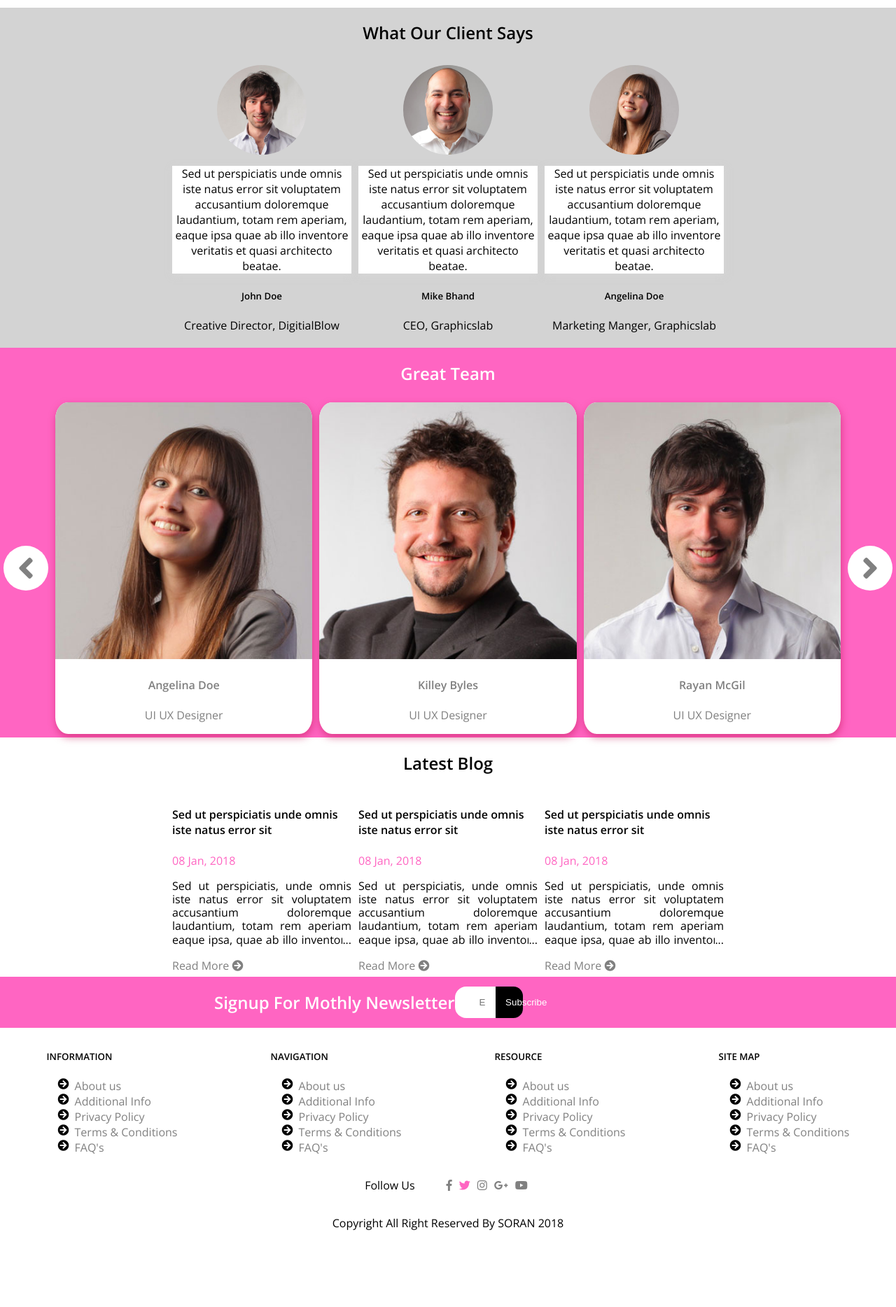
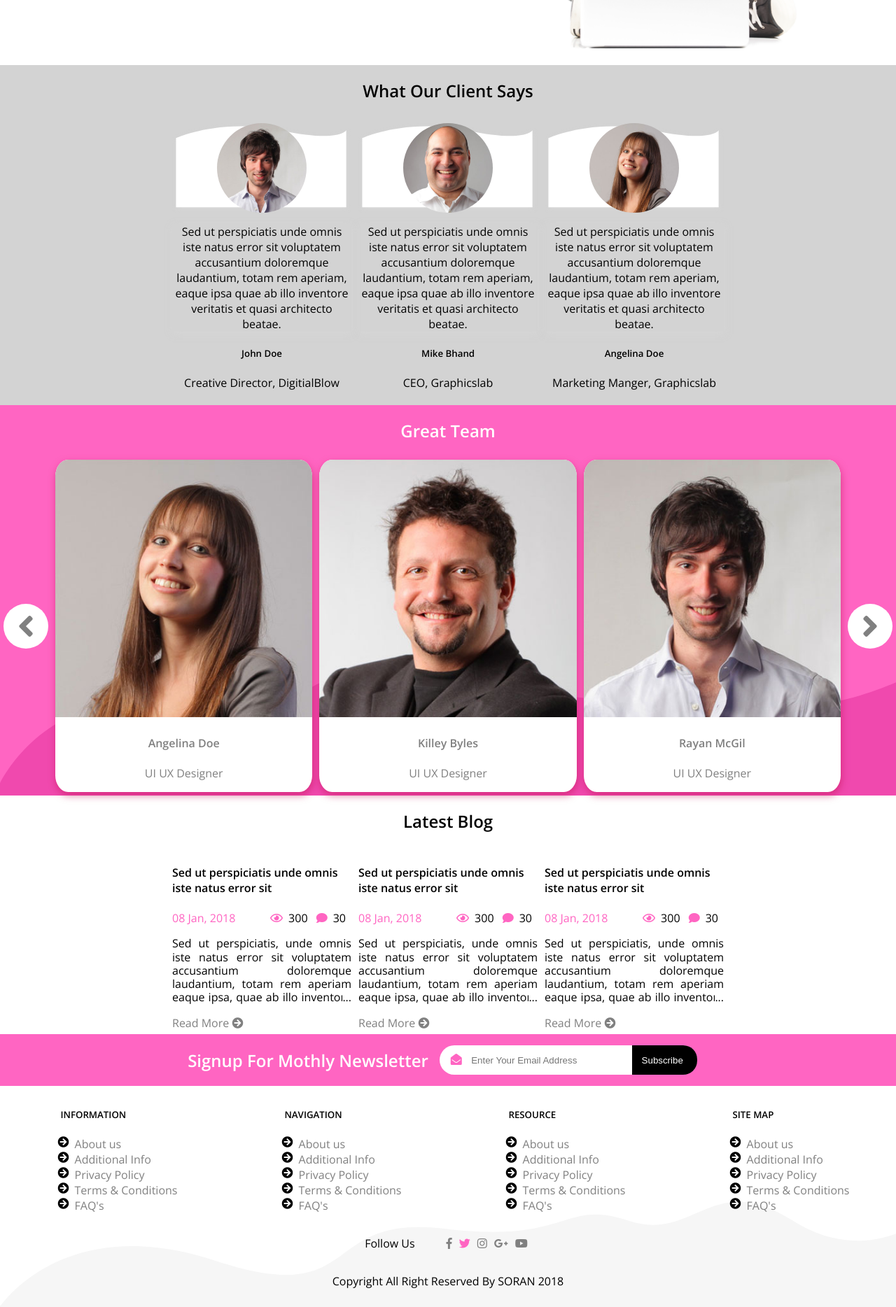
Before and after one commit to MikeGratsas/bit, a PHP site: page / in a window 1280 px wide. Shown: the part 1354-3222 px from the top of the page at 70% size. Before the commit the page ends 3112 px from the top, so only its background shows below. Run offline with PHP 8.4, Linux system fonts and the light colour scheme; some libraries are stand-ins or nearby versions.

Commit message:
svg background

```diff
--- a/soran/index.html
+++ b/soran/index.html
@@ -1,4 +1,3 @@
-
 <!DOCTYPE html>
 <html lang="en" xmlns="http://www.w3.org/1999/xhtml">
 
@@ -38,18 +37,13 @@
                     Build Better Websites, The Better Way
                     With Total
                 </h2>
-        <form class="" action="#" method="post">
-          <div class="relative">
-            <input id="search" type="search" name="issue" placeholder="Search your desire issue for fix" value="">
-            <button class="sr-only" type="submit">
-              <svg aria-hidden="true" data-prefix="fas" data-icon="search" role="img" xmlns="http://www.w3.org/2000/svg" viewBox="0 0 512 512" class="svg-inline--fa fa-search fa-w-16 fa-fw">
-                <path fill="currentColor" d="M505 442.7L405.3 343c-4.5-4.5-10.6-7-17-7H372c27.6-35.3 44-79.7 44-128C416 93.1 322.9 0 208 0S0 93.1 0 208s93.1 208 208 208c48.3 0 92.7-16.4 128-44v16.3c0 6.4 2.5 12.5 7 17l99.7 99.7c9.4 9.4 24.6 9.4 33.9 0l28.3-28.3c9.4-9.4 9.4-24.6.1-34zM208 336c-70.7 0-128-57.2-128-128 0-70.7 57.2-128 128-128 70.7 0 128 57.2 128 128 0 70.7-57.2 128-128 128z"
-                  class=""></path>
-              </svg> Search!
-            </button>
+                <form id="search-form" action="#" method="post">
+                    <div class="input-group">
+                        <input id="issue" class="input-text" type="search" name="issue" placeholder="Search your desire issue for fix" />
+                        <button id="search" class="input-button colorful" type="submit">Search</button>
                     </div>
                 </form>
-        <ul class="menu auto-margin">
+                <ul class="menu">
                     <li>
                         <a id="facebook" class="circle bordered facebook-bg" href="#facebook" title="Facebook">
                         </a>
@@ -126,32 +120,38 @@
                 <h2>What Our Client Says</h2>
                 <div class="clients">
                     <div class="client">
+                        <div class="client-card client-bg">
                             <div class="circle portrait3-bg"></div>
                             <p class="shadowed">Sed ut perspiciatis unde omnis iste natus error sit voluptatem accusantium doloremque laudantium, totam rem aperiam, eaque ipsa quae ab illo inventore veritatis et quasi architecto beatae.</p>
-            <div>
-              <h5>John Doe</h5>
-              <p>Creative Director, DigitialBlow</p>
+                        </div>
+                        <div class="client-heading">
+                            <h5 class="client-name">John Doe</h5>
+                            <p class="client-position">Creative Director, DigitialBlow</p>
                         </div>
                     </div>
                     <div class="client">
+                        <div class="client-card client-bg">
                             <div class="circle portrait1-bg"></div>
                             <p class="shadowed">Sed ut perspiciatis unde omnis iste natus error sit voluptatem accusantium doloremque laudantium, totam rem aperiam, eaque ipsa quae ab illo inventore veritatis et quasi architecto beatae.</p>
-            <div>
-              <h5>Mike Bhand</h5>
-              <p>CEO, Graphicslab</p>
+                        </div>
+                        <div class="client-heading">
+                            <h5 class="client-name">Mike Bhand</h5>
+                            <p class="client-position">CEO, Graphicslab</p>
                         </div>
                     </div>
                         <div class="client">
+                            <div class="client-card client-bg">
                                 <div class="circle portrait4-bg"></div>
                                 <p class="shadowed">Sed ut perspiciatis unde omnis iste natus error sit voluptatem accusantium doloremque laudantium, totam rem aperiam, eaque ipsa quae ab illo inventore veritatis et quasi architecto beatae.</p>
-            <div>
-              <h5>Angelina Doe</h5>
-              <p>Marketing Manger, Graphicslab</p>
+                            </div>
+                            <div class="client-heading">
+                                <h5 class="client-name">Angelina Doe</h5>
+                                <p class="client-position">Marketing Manger, Graphicslab</p>
                             </div>
                         </div>
                     </div>
             </section>
-      <section id="team" class="colorful centered">
+            <section id="team" class="colorful centered team-bg">
                 <h2>Great Team</h2>
                 <div class="employees">
                     <a class="previous circle" href="#previous" title="Previous">
@@ -186,48 +186,63 @@
                 <div class="notes">
                     <section class="note">
                         <h4>Sed ut perspiciatis unde omnis iste natus error sit</h4>
-            <time class="foreground" datetime="2018-01-08">08 Jan, 2018</time>
-            <p class="multi-line-overflow">Sed ut perspiciatis, unde omnis iste natus error sit voluptatem accusantium doloremque laudantium, totam rem aperiam eaque ipsa, quae ab illo inventore veritatis et quasi architecto beatae vitae dicta sunt,
+                        <div class="details">
+                            <time class="float-left foreground" datetime="2018-01-08">08 Jan, 2018</time>
+                            <span class="float-right"><span class="far fa-eye foreground"></span><span class="stats">300</span>&nbsp;<span class="fas fa-comment foreground"></span><span class="stats">30</span></span>
+                        </div>
+                        <p class="multi-line-overflow">
+                            Sed ut perspiciatis, unde omnis iste natus error sit voluptatem accusantium doloremque laudantium, totam rem aperiam eaque ipsa, quae ab illo inventore veritatis et quasi architecto beatae vitae dicta sunt,
                             explicabo. Nemo enim ipsam voluptatem, quia voluptas sit, aspernatur aut odit aut fugit, sed quia consequuntur magni dolores eos, qui ratione voluptatem sequi nesciunt, neque porro quisquam est, qui dolorem ipsum, quia dolor sit, amet,
                             consectetur, adipisci velit, sed quia non numquam eius modi tempora incidunt, ut labore et dolore magnam aliquam quaerat voluptatem. Ut enim ad minima veniam, quis nostrum exercitationem ullam corporis suscipit laboriosam, nisi ut
-              aliquid ex ea commodi consequatur? Quis autem vel eum iure reprehenderit, qui in ea voluptate velit esse, quam nihil molestiae consequatur, vel illum, qui dolorem eum fugiat, quo voluptas nulla pariatur?</p>
+                            aliquid ex ea commodi consequatur? Quis autem vel eum iure reprehenderit, qui in ea voluptate velit esse, quam nihil molestiae consequatur, vel illum, qui dolorem eum fugiat, quo voluptas nulla pariatur?
+                        </p>
                         <a class="button" href="#more">Read More <span class="fas fa-arrow-circle-right"></span></a>
                     </section>
                     <section class="note">
                         <h4>Sed ut perspiciatis unde omnis iste natus error sit</h4>
-            <time class="foreground" datetime="2018-01-08">08 Jan, 2018</time>
-            <p class="multi-line-overflow">Sed ut perspiciatis, unde omnis iste natus error sit voluptatem accusantium doloremque laudantium, totam rem aperiam eaque ipsa, quae ab illo inventore veritatis et quasi architecto beatae vitae dicta sunt,
+                        <div class="details">
+                            <time class="float-left foreground" datetime="2018-01-08">08 Jan, 2018</time>
+                            <span class="float-right"><span class="far fa-eye foreground"></span><span class="stats">300</span>&nbsp;<span class="fas fa-comment foreground"></span><span class="stats">30</span></span>
+                        </div>
+                        <p class="multi-line-overflow">
+                            Sed ut perspiciatis, unde omnis iste natus error sit voluptatem accusantium doloremque laudantium, totam rem aperiam eaque ipsa, quae ab illo inventore veritatis et quasi architecto beatae vitae dicta sunt,
                             explicabo. Nemo enim ipsam voluptatem, quia voluptas sit, aspernatur aut odit aut fugit, sed quia consequuntur magni dolores eos, qui ratione voluptatem sequi nesciunt, neque porro quisquam est, qui dolorem ipsum, quia dolor sit, amet,
                             consectetur, adipisci velit, sed quia non numquam eius modi tempora incidunt, ut labore et dolore magnam aliquam quaerat voluptatem. Ut enim ad minima veniam, quis nostrum exercitationem ullam corporis suscipit laboriosam, nisi ut
-              aliquid ex ea commodi consequatur? Quis autem vel eum iure reprehenderit, qui in ea voluptate velit esse, quam nihil molestiae consequatur, vel illum, qui dolorem eum fugiat, quo voluptas nulla pariatur?</p>
+                            aliquid ex ea commodi consequatur? Quis autem vel eum iure reprehenderit, qui in ea voluptate velit esse, quam nihil molestiae consequatur, vel illum, qui dolorem eum fugiat, quo voluptas nulla pariatur?
+                        </p>
                         <a class="button" href="#more">Read More <span class="fas fa-arrow-circle-right"></span></a>
                     </section>
                     <section class="note">
                         <h4>Sed ut perspiciatis unde omnis iste natus error sit</h4>
-            <time class="foreground" datetime="2018-01-08">08 Jan, 2018</time>
-            <p class="multi-line-overflow">Sed ut perspiciatis, unde omnis iste natus error sit voluptatem accusantium doloremque laudantium, totam rem aperiam eaque ipsa, quae ab illo inventore veritatis et quasi architecto beatae vitae dicta sunt,
+                        <div class="details">
+                            <time class="float-left foreground" datetime="2018-01-08">08 Jan, 2018</time>
+                            <span class="float-right"><span class="far fa-eye foreground"></span><span class="stats">300</span>&nbsp;<span class="fas fa-comment foreground"></span><span class="stats">30</span></span>
+                        </div>
+                        <p class="multi-line-overflow">
+                            Sed ut perspiciatis, unde omnis iste natus error sit voluptatem accusantium doloremque laudantium, totam rem aperiam eaque ipsa, quae ab illo inventore veritatis et quasi architecto beatae vitae dicta sunt,
                             explicabo. Nemo enim ipsam voluptatem, quia voluptas sit, aspernatur aut odit aut fugit, sed quia consequuntur magni dolores eos, qui ratione voluptatem sequi nesciunt, neque porro quisquam est, qui dolorem ipsum, quia dolor sit, amet,
                             consectetur, adipisci velit, sed quia non numquam eius modi tempora incidunt, ut labore et dolore magnam aliquam quaerat voluptatem. Ut enim ad minima veniam, quis nostrum exercitationem ullam corporis suscipit laboriosam, nisi ut
-              aliquid ex ea commodi consequatur? Quis autem vel eum iure reprehenderit, qui in ea voluptate velit esse, quam nihil molestiae consequatur, vel illum, qui dolorem eum fugiat, quo voluptas nulla pariatur?</p>
+                            aliquid ex ea commodi consequatur? Quis autem vel eum iure reprehenderit, qui in ea voluptate velit esse, quam nihil molestiae consequatur, vel illum, qui dolorem eum fugiat, quo voluptas nulla pariatur?
+                        </p>
                         <a class="button" href="#more">Read More <span class="fas fa-arrow-circle-right"></span></a>
                     </section>
                 </div>
             </section>
             <section id="subscribtion" class="colorful">
                 <h2>Signup For Mothly Newsletter</h2>
-        <form class="subscribeForm" action="#" method="post">
+                <form id="subscribe-form" action="#" method="post">
                     <div class="input-group">
-            <span class="input-group-addon"><span class="fas fa-envelope-o fa-fw"></span></span>
+                        <span class="input-group-addon"><span class="fas fa-envelope-open foreground"></span></span>
                         <input id="email" class="input-text" type="email" name="email" placeholder="Enter Your Email Address" />
-            <button id="subscribe" class="subscribe-button" type="submit">Subscribe</button>
+                        <button id="subscribe" class="input-button" type="submit">Subscribe</button>
                     </div>
                 </form>
             </section>
         </main>
-    <footer class="footer">
+        <footer class="footer footer-bg">
             <aside class="navgroup">
                 <nav>
-          <h5>INFORMATION</h5>
+                    <h5 class="uppercase">Information</h5>
                     <ul class="fa-ul">
                         <li><span class="fa-li fas fa-arrow-circle-right"></span><a class="button" href="#about">About us</a></li>
                         <li><span class="fa-li fas fa-arrow-circle-right"></span><a class="button" href="#additional">Additional Info</a></li>
@@ -237,7 +252,7 @@
                     </ul>
                 </nav>
                 <nav>
-          <h5>NAVIGATION</h5>
+                    <h5 class="uppercase">Navigation</h5>
                     <ul class="fa-ul">
                         <li><span class="fa-li fas fa-arrow-circle-right"></span><a class="button" href="#about">About us</a></li>
                         <li><span class="fa-li fas fa-arrow-circle-right"></span><a class="button" href="#additional">Additional Info</a></li>
@@ -247,7 +262,7 @@
                     </ul>
                 </nav>
                 <nav>
-          <h5>RESOURCE</h5>
+                    <h5 class="uppercase">Resource</h5>
                     <ul class="fa-ul">
                         <li><span class="fa-li fas fa-arrow-circle-right"></span><a class="button" href="#about">About us</a></li>
                         <li><span class="fa-li fas fa-arrow-circle-right"></span><a class="button" href="#additional">Additional Info</a></li>
@@ -257,7 +272,7 @@
                     </ul>
                 </nav>
                 <nav>
-          <h5>SITE MAP</h5>
+                    <h5 class="uppercase">Site map</h5>
                     <ul class="fa-ul">
                         <li><span class="fa-li fas fa-arrow-circle-right"></span><a class="button" href="#about">About us</a></li>
                         <li><span class="fa-li fas fa-arrow-circle-right"></span><a class="button" href="#additional">Additional Info</a></li>
--- a/soran/styles/style.css
+++ b/soran/styles/style.css
@@ -20,40 +20,67 @@ body {
     margin: auto;
 }
 
+.uppercase {
+    text-transform: uppercase;
+    margin-left: 1.5em;
+}
+
+.details {
+    overflow: hidden;
+}
+
+.stats {
+    margin: 0.5em;
+}
+
 .shadowed {
     box-shadow: 1px 3px 9px 0 rgba(217, 217, 217, 0.5);
-  background-color: white;
 }
 
 .input-group {
     background-color: white;
-  border-radius: 1em;
+    border-radius: 1.5em;
+    margin: 1em;
     display: flex;
-  width: 30%;
+    justify-content: space-between;
+}
+
+    .input-group:focus-within {
+        box-shadow: 10px 10px 12px #FF65C2;
     }
 
 .input-group-addon {
-  line-height: 2.6 !important;
-  padding-left: 10px;
+    padding-left: 1em;
     text-align: left;
-  width: 10%;
+    line-height: 2.6;
 }
 
 .input-text {
+    flex-shrink: 1;
+    flex-grow: 1;
     border: 0;
-  outline: 0;
-  padding: 15px 15px;
-  width: 50%;
+    outline: 0 none;
+    padding: 1em;
 }
 
-.subscribe-button {
-  width: 40%;
+    .input-text:first-child {
+        border-top-left-radius: 1.5em;
+        border-bottom-left-radius: 1.5em;
+    }
+
+.input-button {
     border: 0;
-  background-color: black;
-  color: white;
-  padding: 8px 14px;
-  border-top-right-radius: 1em;
-  border-bottom-right-radius: 1em;
+    padding: 0.5em 1.5em 0.5em 1em;
+}
+
+    .input-button:last-child {
+        border-top-right-radius: 1.5em;
+        border-bottom-right-radius: 1.5em;
+    }
+
+    .input-button:focus {
+        background-color: pink;
+        background-color: rgba(255, 101, 194, 0.5);
     }
 
 .single-line-overflow {
@@ -247,6 +274,27 @@ body {
     max-width: 100%;
 }
 
+.client-bg {
+    background-image: url('../images/client.svg');
+    background-position: left top;
+    background-repeat: no-repeat;
+    background-size: contain;
+}
+
+.team-bg {
+    background-image: url('../images/team.svg');
+    background-position: center bottom;
+    background-repeat: no-repeat;
+    background-size: contain;
+}
+
+.footer-bg {
+    background-image: url('../images/footer.svg');
+    background-position: center bottom;
+    background-repeat: no-repeat;
+    background-size: contain;
+}
+
 .portrait1-bg {
     background-image: url('../images/portrait1.png');
     background-position: center center;
@@ -303,8 +351,23 @@ body {
     background-image: url('../images/intro.png');
     background-position: center center;
     background-repeat: no-repeat;
+    background-size: cover;
+    background-color: grey;
+}
+
+#search-form {
+    width: 50%;
+    min-width: 25em;
+}
+
+#search::before {
+    content: "";
+    padding: 0.75em;
+    margin-right: 0.5em;
+    background-image: url('../images/search.png');
+    background-position: center center;
+    background-repeat: no-repeat;
     background-size: contain;
-  background-blend-mode: screen;
 }
 
 #subscribtion {
@@ -313,8 +376,22 @@ body {
     justify-content: center;
 }
 
-#benefits {
+#subscribe-form {
+    width: 30%;
+    min-width: 25em;
+}
+
+#subscribe {
+    background-color: black;
+    color: white;
+}
+
+#intro {
     display: flex;
+    flex-direction: column;
+    align-items: center;
+    color: white;
+    opacity: 0.73;
 }
 
 #benefits {
@@ -331,7 +408,7 @@ body {
     overflow: hidden;
 }
 
-#present>img {
+    #present > img {
         max-width: 50%;
     }
 
@@ -342,7 +419,7 @@ body {
 }
 
 #trial {
-  border-radius: 1em;
+    border-radius: 1.5em;
     padding: 10px;
 }
 
```
Also changed, not shown: soran/images/client.svg (added), soran/images/footer.svg (added), soran/images/team.svg (added), soran/styles/normalize.css (added). Lines whose indentation alone changed are shown as unchanged.
